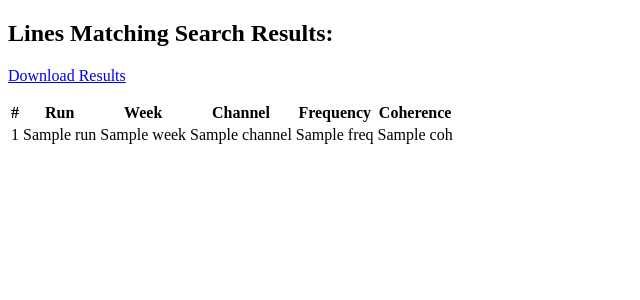
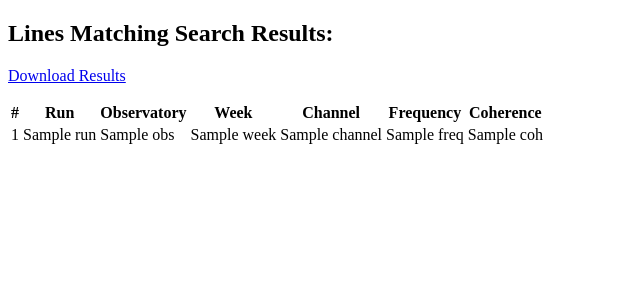
Before and after one commit to donahuel/linefinder-interface, a Flask app: template templates/lineresult.html in a window 1280 px wide. Shown: the top 300 px of the page, without its empty margins (0-640 px from the left). Run offline with Flask 2, Linux system fonts and the light colour scheme; the template is opened without the code that fills it: most values are stand-ins (such as "Sample title", 1, 10 or a date in 2020).

Commit message:
Update lineresult.html

```diff
--- a/templates/lineresult.html
+++ b/templates/lineresult.html
@@ -24,6 +24,8 @@
             Run
             </th>
             <th>
+            Observatory
+            <th>
             Week
             </th>
             <th>
@@ -46,6 +48,9 @@
         <td>
             {{ line.run }}
         </td>
+            <td>
+            {{ line.obs }}
+        </td>
         <td>
             {{ line.week }}
         </td>
```
